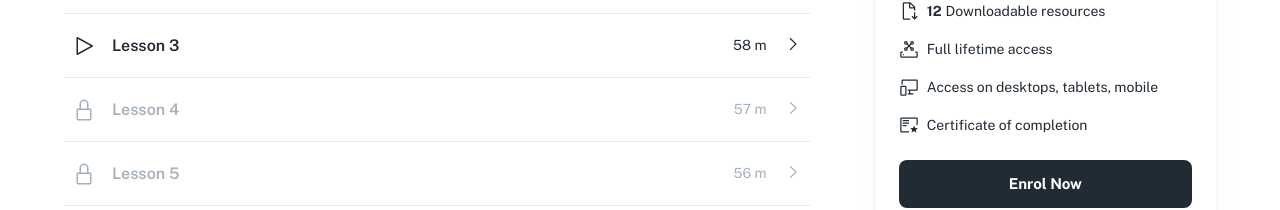
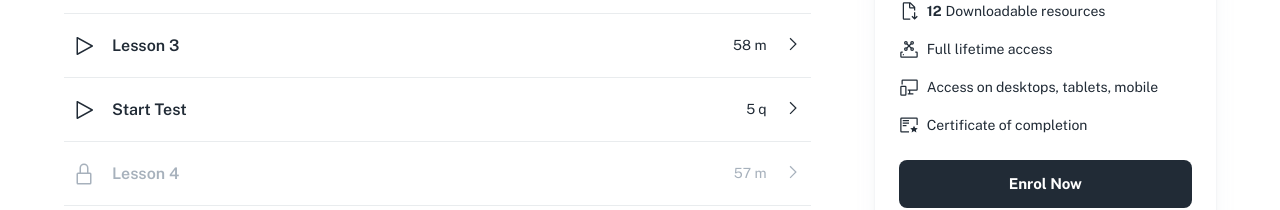
Before and after one commit to contentql/training-module, a Next.js app: page /e-learning/course in a window 1280 px wide. Shown: the part 1138-1348 px from the top of the page. Built offline with nearby package versions, Linux system fonts and the light colour scheme.

Commit message:
chore: updating quiz component in lesson page

```diff
--- a/src/_mock/_courses.js
+++ b/src/_mock/_courses.js
@@ -63,6 +63,7 @@ export const _courses = [...Array(12)].map((_, index) => {
     coverUrl: _mock.image.course(index),
     ratingNumber: _mock.number.rating(index),
     description: _mock.description(index),
+    questions: _mock.questions,
     price: (index % 2 && 159.99) || 269.99,
     priceSale: (index === 2 && 89.99) || (index === 5 && 69.99) || 0,
     shareLinks: {
--- a/src/app/quiz/[id]/page.js
+++ b/src/app/quiz/[id]/page.js
@@ -1,4 +1,5 @@
 import Quiz from 'src/sections/quiz/';
+import { _questions } from 'src/_mock';
 
 // ----------------------------------------------------------------------
 
@@ -7,5 +8,5 @@ export const metadata = {
 };
 
 export default function FormValidationPage() {
-  return <Quiz />;
+  return <Quiz _questions={_questions} />;
 }
--- a/src/sections/_elearning/details/elearning-course-details-lesson-list.js
+++ b/src/sections/_elearning/details/elearning-course-details-lesson-list.js
@@ -5,6 +5,7 @@ import { useState, useCallback } from 'react';
 
 import Typography from '@mui/material/Typography';
 
+import Quiz from 'src/sections/quiz';
 import { useBoolean } from 'src/hooks/use-boolean';
 
 import ElearningCourseDetailsLessonItem from './elearning-course-details-lesson-item';
@@ -12,7 +13,7 @@ import ElearningCourseDetailsLessonsDialog from './elearning-course-details-less
 
 // ----------------------------------------------------------------------
 
-export default function ElearningCourseDetailsLessonList({ lessons }) {
+export default function ElearningCourseDetailsLessonList({ lessons, questions }) {
   const videoPlay = useBoolean();
 
   const [expanded, setExpanded] = useState(false);
@@ -47,7 +48,11 @@ export default function ElearningCourseDetailsLessonList({ lessons }) {
         Lessons
       </Typography>
 
-      {lessons.map((lesson) => (
+      {lessons.map((lesson, index) => (
+        <>
+          {index > 1 && lessons[index - 1].unLocked && !lesson.unLocked && (
+            <Quiz _questions={questions} />
+          )}
           <ElearningCourseDetailsLessonItem
             key={lesson.id}
             lesson={lesson}
@@ -58,6 +63,7 @@ export default function ElearningCourseDetailsLessonList({ lessons }) {
               handleSelectedLesson(lesson);
             }}
           />
+        </>
       ))}
 
       <ElearningCourseDetailsLessonsDialog
@@ -78,4 +84,5 @@ export default function ElearningCourseDetailsLessonList({ lessons }) {
 
 ElearningCourseDetailsLessonList.propTypes = {
   lessons: PropTypes.array,
+  questions: PropTypes.array,
 };
--- /dev/null
+++ b/src/sections/_elearning/details/elearning-course-details-quiz-item.js
@@ -0,0 +1,57 @@
+import PropTypes from 'prop-types';
+
+import Typography from '@mui/material/Typography';
+import Accordion, { accordionClasses } from '@mui/material/Accordion';
+import AccordionSummary, { accordionSummaryClasses } from '@mui/material/AccordionSummary';
+
+import Iconify from 'src/components/iconify';
+
+// ----------------------------------------------------------------------
+
+export default function ElearningCourseDetailsLessonItem({ handleClickOpen, questionsLength }) {
+  return (
+    <Accordion
+      sx={{
+        [`&.${accordionClasses.expanded}`]: {
+          borderRadius: 0,
+        },
+      }}
+      onClick={handleClickOpen}
+    >
+      <AccordionSummary
+        sx={{
+          px: 1,
+          minHeight: 64,
+          [`& .${accordionSummaryClasses.content}`]: {
+            p: 0,
+            m: 0,
+          },
+          [`&.${accordionSummaryClasses.expanded}`]: {
+            bgcolor: 'action.selected',
+          },
+        }}
+      >
+        <Iconify width={24} icon="carbon:play" />
+
+        <Typography
+          variant="subtitle1"
+          sx={{
+            pl: 2,
+            flexGrow: 1,
+          }}
+        >
+          Start Test
+        </Typography>
+
+        <Typography variant="body2">{questionsLength} q</Typography>
+
+        <Iconify icon="carbon:chevron-right" sx={{ ml: 2 }} />
+      </AccordionSummary>
+    </Accordion>
+  );
+}
+
+ElearningCourseDetailsLessonItem.propTypes = {
+  handleClickOpen: PropTypes.func,
+  questionsLength: PropTypes.number,
+};
--- a/src/sections/_elearning/details/elearning-course-details-summary.js
+++ b/src/sections/_elearning/details/elearning-course-details-summary.js
@@ -15,7 +15,7 @@ import ElearningCourseDetailsLessonList from './elearning-course-details-lesson-
 export default function ElearningCourseDetailsSummary({ course }) {
   return (
     <Stack spacing={5}>
-      <ElearningCourseDetailsLessonList lessons={course.lessons} />
+      <ElearningCourseDetailsLessonList lessons={course.lessons} questions={course.questions} />
 
       <Stack spacing={3}>
         <Typography variant="h4">What You Will Learn</Typography>
@@ -74,5 +74,6 @@ ElearningCourseDetailsSummary.propTypes = {
     learnList: PropTypes.array,
     lessons: PropTypes.array,
     skills: PropTypes.array,
+    questions: PropTypes.array,
   }),
 };
--- a/src/sections/quiz/quiz-form.js
+++ b/src/sections/quiz/quiz-form.js
@@ -1,18 +1,21 @@
 'use client';
 
 import { useState } from 'react';
+import { PropTypes } from 'prop-types';
 
 import Button from '@mui/material/Button';
 import Dialog from '@mui/material/Dialog';
 import { styled } from '@mui/material/styles';
 
-import { _questions } from 'src/_mock';
 import { useResponsive } from 'src/hooks/use-responsive';
+import ElearningCourseDetailsLessonItem from 'src/sections/_elearning/details/elearning-course-details-quiz-item';
 
 import QuizHookForm from './quiz-hook-form';
 import { shuffleArray } from './utils/shuffle-array';
 
-export default function QuizForm() {
+export default function QuizForm(props) {
+  const { _questions } = props;
+
   const [open, setOpen] = useState(false);
 
   const questions = shuffleArray(_questions).slice(0, Math.max(5, _questions.length / 2));
@@ -52,9 +55,12 @@ export default function QuizForm() {
 
   return (
     <>
-      <Button variant="outlined" onClick={handleClickOpen}>
+      <ElearningCourseDetailsLessonItem
+        handleClickOpen={handleClickOpen}
+        questionsLength={questions.length}
+      >
         Start Test
-      </Button>
+      </ElearningCourseDetailsLessonItem>
       <BootstrapDialog
         onClose={handleClose}
         aria-labelledby="customized-dialog-title"
@@ -67,3 +73,7 @@ export default function QuizForm() {
     </>
   );
 }
+
+QuizForm.propTypes = {
+  _questions: PropTypes.array.isRequired,
+};
```
Lines whose indentation alone changed are shown as unchanged.
